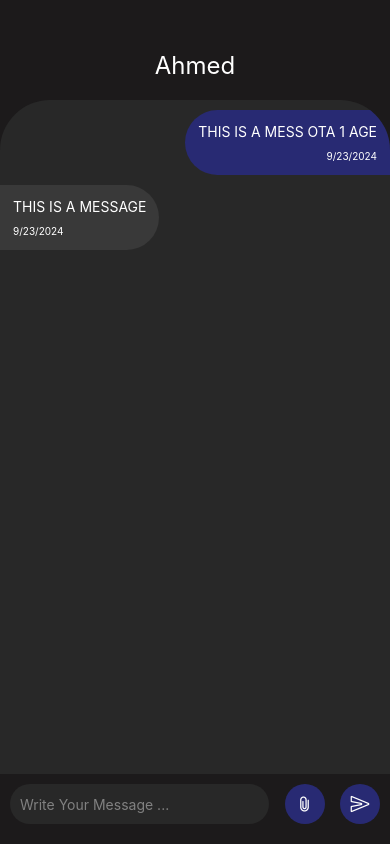
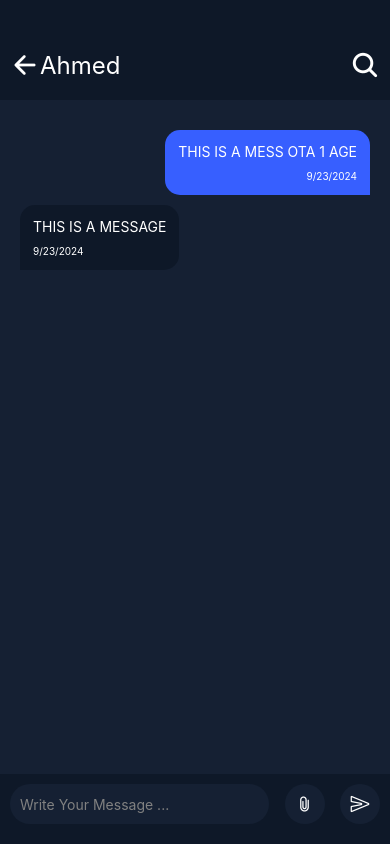
Before and after one commit to mohamedmedhatdev/chatapp, a React Native app: screen / in a window 390 px wide. Built offline with nearby package versions, Linux system fonts and the light colour scheme.

Commit message:
New Design and Search Functionality

```diff
--- a/package.json
+++ b/package.json
@@ -17,7 +17,9 @@
     "react-native": "0.74.5",
     "react-native-reanimated": "~3.10.1",
     "react-redux": "^9.1.2",
-    "expo-updates": "~0.25.25"
+    "expo-updates": "~0.25.25",
+    "expo-av": "~14.0.7",
+    "expo-document-picker": "~12.0.2"
   },
   "devDependencies": {
     "@babel/core": "^7.20.0",
--- a/src/components/chatView/chatView.styles.ts
+++ b/src/components/chatView/chatView.styles.ts
@@ -5,25 +5,21 @@ export const styles = (colors: IColorScheme) =>
   StyleSheet.create({
     messagesScrollView: {
       flex: 1,
+      padding: 20,
       backgroundColor: colors.chatBackgroundColor,
       overflow: "hidden",
-      borderTopLeftRadius: 50,
-      borderTopRightRadius: 50,
     },
     topBarContainer: {
       height: 100,
-      justifyContent: "center",
       backgroundColor: colors.barsColor,
       flexDirection: "row",
       alignItems: "center",
+      justifyContent: "space-between",
       paddingTop: 30,
     },
     topBarText: {
       color: "white",
       fontSize: 24,
-      marginRight: "auto",
-      width: "100%",
-      textAlign: "center",
     },
     bottomBarContainer: {
       height: 70,
--- a/src/components/chatView/chatView.tsx
+++ b/src/components/chatView/chatView.tsx
@@ -1,14 +1,12 @@
 import {
   View,
   Text,
-  TextInput,
   Keyboard,
   TouchableOpacity,
   ScrollView,
 } from "react-native";
 import { Message } from "../message/message";
-import { IChat } from "../../models/chat.model";
-import { useCallback, useEffect, useRef, useState } from "react";
+import { useCallback, useEffect, useRef } from "react";
 import Animated, {
   useAnimatedKeyboard,
   useAnimatedStyle,
@@ -20,6 +18,7 @@ import { styles } from "./chatView.styles";
 import { chatsActions } from "../../store/reducers/chats.reducer";
 import { TextField } from "../form/inputField";
 import { useForm } from "react-hook-form";
+import { ChatTopBar } from "./topBar";
 
 interface IChatViewProps {
   chatId: number;
@@ -28,62 +27,81 @@ interface IChatViewProps {
 export const ChatView = ({ chatId }: IChatViewProps) => {
   const scrollViewRef = useRef<Animated.ScrollView | null>(null);
   const keyboardAnimation = useAnimatedKeyboard();
-  const form = useForm<{ msg: string }>();
+  const form = useForm<{ msg: string; search: string }>({
+    defaultValues: { search: "" },
+  });
+  const searchInputValue = form.watch("search");
+
   /* REDUX DATA CALLS */
   const colors = useSelector((state: RootState) => state.colorsReducer.colors);
   const chat = useSelector(
     (state: RootState) => state.chatsReducer.chats[chatId]
   );
   const user = useSelector((state: RootState) => state.authReducer.user);
+  const dispatch = useDispatch();
 
   const inputStyle = useAnimatedStyle(() => ({
     height: keyboardAnimation.height.value,
   }));
-
-  const dispatch = useDispatch();
 
   useEffect(() => {
     // Reason for this empty use Effect is that this will need to be registerd once and only once as it's an event listener
     Keyboard.addListener("keyboardDidShow", () => {
       scrollViewRef.current?.scrollToEnd();
     });
+    setInterval(() => {
+      sendMsg(false, "THIS IS A MOCKUP MESSAGE");
+    }, 20000);
   }, []);
 
   useEffect(() => {
     // this timeout is to make sure that the new messages have been already rendered
-    setTimeout(() => scrollViewRef.current?.scrollToEnd(),100);
+    setTimeout(() => scrollViewRef.current?.scrollToEnd(), 100);
   }, [chat]);
 
-  const sendMsg = useCallback(() => {
+  const sendMsg = useCallback(
+    (isSender: boolean, customMsg?: string) => {
       dispatch(
         chatsActions.sendMessage({
           chatId,
           message: {
-          senderId: user.id,
+            senderId: isSender ? user.id : chat.recipiant.id,
             content: {
               type: "text",
-            content: form.getValues().msg,
+              content:
+                !isSender && customMsg ? customMsg : form.getValues().msg,
             },
-          timeStamp: new Date(),
+            timeStamp: new Date().toLocaleDateString("en-us"),
           },
         })
       );
-    form.setValue("msg","");
-  }, [chatId,user,form]);
+      if (!customMsg) {
+        form.setValue("msg", "");
+      }
+    },
+    [chatId, user, form]
+  );
 
   return (
     <>
-      <View style={styles(colors).topBarContainer}>
-        <Text style={styles(colors).topBarText}>{chat.recipiant.name}</Text>
-      </View>
+      <ChatTopBar form={form} chat={chat} />
       <ScrollView
         showsVerticalScrollIndicator
         style={styles(colors).messagesScrollView}
         ref={scrollViewRef}
       >
-        {chat.messages.map((x, i) => (
+        {chat.messages
+          .filter((x) => {
+            if (searchInputValue.trim().length > 0) {
+              return x.content.content.toString().includes(searchInputValue);
+            }
+            return true;
+          })
+          .map((x, i) => (
             <Message key={i} message={x} />
           ))}
+        {/* This View is to make sure that there is some space in the end of the chat */}
+        <View style={{ height: 50 }} />
       </ScrollView>
       <Animated.View style={styles(colors).bottomBarContainer}>
         <TextField
@@ -92,13 +110,20 @@ export const ChatView = ({ chatId }: IChatViewProps) => {
           style={styles(colors).bottomBarInput}
           placeholder="Write Your Message ..."
           placeholderTextColor={"grey"}
-          onSubmitEditing={() => {sendMsg();}}
+          onSubmitEditing={() => {
+            sendMsg(true);
+          }}
           returnKeyType="send"
         />
         <TouchableOpacity style={styles(colors).sendButton}>
           <Ionicons name="attach-outline" size={20} color="white" />
         </TouchableOpacity>
-        <TouchableOpacity style={styles(colors).sendButton} onPress={() => {sendMsg()}}>
+        <TouchableOpacity
+          style={styles(colors).sendButton}
+          onPress={() => {
+            sendMsg(true);
+          }}
+        >
           <Ionicons name="send-outline" size={20} color="white" />
         </TouchableOpacity>
       </Animated.View>
--- /dev/null
+++ b/src/components/chatView/topBar.tsx
@@ -0,0 +1,97 @@
+import React, { useState } from "react";
+import { Text, TouchableOpacity } from "react-native";
+import { IChat } from "../../models/chat.model";
+import { View } from "react-native";
+import { TextField } from "../form/inputField";
+import { styles } from "./chatView.styles";
+import { useSelector } from "react-redux";
+import { Ionicons } from "@expo/vector-icons";
+import { RootState } from "../../store/store";
+import Animated, { ZoomIn, ZoomOut } from "react-native-reanimated";
+
+interface IChatTopBarProps {
+  chat: IChat;
+  form: any;
+}
+export const ChatTopBar = ({ chat, form }: IChatTopBarProps) => {
+  const [showSearch, setShowSearch] = useState(false);
+  const colors = useSelector((state: RootState) => state.colorsReducer.colors);
+  return (
+    <View style={styles(colors).topBarContainer}>
+      <View
+        style={{
+          flexDirection: "row",
+          alignItems: "center",
+          justifyContent: "space-between",
+          width: "30%",
+        }}
+      >
+        <Ionicons
+          name="arrow-back"
+          size={30}
+          color="white"
+          style={{ marginLeft: 10 }}
+        />
+        <Text style={styles(colors).topBarText}>{chat.recipiant.name}</Text>
+      </View>
+      {!showSearch && (
+        <Animated.View
+          exiting={ZoomOut.duration(150)}
+          entering={ZoomIn.duration(150)}
+        >
+          <TouchableOpacity
+            onPress={() => {
+              setShowSearch(true);
+            }}
+          >
+            <Ionicons
+              name="search"
+              size={30}
+              color="white"
+              style={{ marginRight: 10 }}
+            />
+          </TouchableOpacity>
+        </Animated.View>
+      )}
+      {showSearch && (
+        <Animated.View
+          entering={ZoomIn.delay(70).duration(150)}
+          exiting={ZoomOut.duration(150)}
+          style={{
+            width: "100%",
+            alignItems: "center",
+            marginLeft: 50,
+            flexDirection: "row",
+            justifyContent: "flex-start",
+          }}
+        >
+          <TextField
+            style={{
+              backgroundColor: colors.inputColor,
+              width: "50%",
+              height: 40,
+              borderRadius: 10,
+              color: "white",
+              padding: 10,
+            }}
+            control={form.control}
+            name="search"
+          />
+          <TouchableOpacity
+            onPress={() => {
+              setShowSearch(false);
+              form.setValue("search", "");
+            }}
+            style={{
+              backgroundColor: colors.accentColor,
+              borderRadius: 100,
+              padding: 5,
+            }}
+          >
+            <Ionicons name="close" size={25} color="white" />
+          </TouchableOpacity>
+        </Animated.View>
+      )}
+    </View>
+  );
+};
--- a/src/components/message/message.style.ts
+++ b/src/components/message/message.style.ts
@@ -8,12 +8,10 @@ export const styles = (isSender: boolean, colors: IColorScheme) =>
       overflow: "hidden",
       maxWidth: "80%",
       marginTop: 10,
-      borderTopLeftRadius: isSender ? 100 : 0,
-      borderBottomLeftRadius: isSender ? 100 : 0,
-      borderTopRightRadius: isSender ? 0 : 100,
-      borderBottomRightRadius: isSender ? 0 : 100,
       padding: 13,
-      borderRadius: 100,
+      borderRadius: 15,
+      borderBottomRightRadius: isSender ? 0 : 15,
+      borderBottomLeftRadius: !isSender ? 0 : 15,
       backgroundColor: isSender
         ? colors.senderMessageColor
         : colors.recepientMessageColor,
--- a/src/components/message/message.tsx
+++ b/src/components/message/message.tsx
@@ -32,7 +32,7 @@ export const Message = ({ message }: IMessageProps) => {
         </Text>
 
         <Text style={styles(isSender, colors).timeStamp}>
-          {message.timeStamp.toLocaleDateString("en-us")}
+          {message.timeStamp}
         </Text>
       </Animated.View>
     </>
--- a/src/constants/colors.ts
+++ b/src/constants/colors.ts
@@ -2,12 +2,12 @@ import { IColorScheme } from "../models/colorScheme";
 
 export const themes: Record<string, IColorScheme> = {
   dark: {
-    inputColor: "rgb(40,40,40)",
-    barsColor: "#1C1A1B",
-    senderMessageColor: "#282A73",
-    recepientMessageColor: "rgb(57,57,57)",
-    chatBackgroundColor: "rgb(40,40,40)",
-    accentColor: "#282A73",
+    inputColor: "#152033",
+    barsColor: "#0E1828",
+    senderMessageColor: "#375FFF",
+    recepientMessageColor: "#0E1828",
+    chatBackgroundColor: "#152033",
+    accentColor: "#152033",
     messageTextColor: "white",
   },
 };
--- a/src/models/message.model.ts
+++ b/src/models/message.model.ts
@@ -8,5 +8,5 @@ export type MessageContentType = {
 export interface IMessage {
     senderId : number;
     content : MessageContentType;
-    timeStamp: Date;
+    timeStamp: string;
 }
--- a/src/store/reducers/chats.reducer.ts
+++ b/src/store/reducers/chats.reducer.ts
@@ -14,7 +14,7 @@ const mockupChat: IChat = {
         type: "text",
         content: "THIS IS A MESS OTA 1 AGE",
       },
-      timeStamp: new Date(),
+      timeStamp: new Date().toLocaleDateString("en-us"),
     },
     {
       senderId: 2,
@@ -22,7 +22,7 @@ const mockupChat: IChat = {
         type: "text",
         content: "THIS IS A MESSAGE",
       },
-      timeStamp: new Date(),
+      timeStamp: new Date().toLocaleDateString("en-us"),
     },
   ],
 };
```
Also changed, not shown: 2 other files (tests, documents, lock files or other folders). Lines whose indentation alone changed are shown as unchanged.
